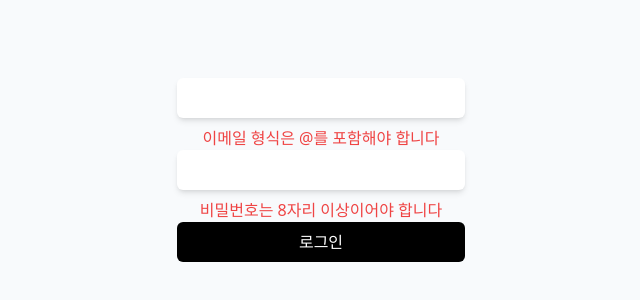
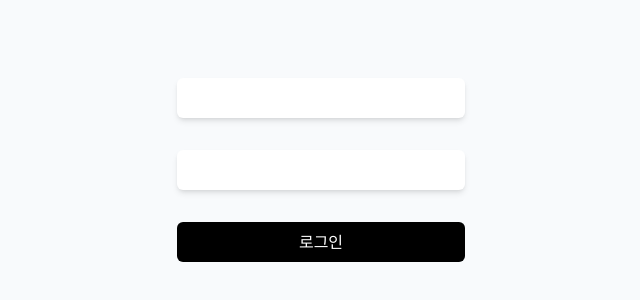
Before and after one commit to pre-onboarding-12th-1team/pre-onboarding-12th-1-1, a React (Create React App) app: page /signin in a window 1280 px wide. Shown: the part 230-530 px from the top of the page, without its empty margins (319-959 px from the left). Built offline with nearby package versions, Linux system fonts and the light colour scheme; the HTML template or start-up script is replaced by a standard one.

Commit message:
fix: 입력전에는 에러메세지가 보이지 않도록 수정
이메일과 비밀번호 초기값을 undefined로 변경, undefined면 에러메세지가 보이지 않도록 수정

Co-authored-by: Jieun Lee <jieeeun2@users.noreply.github.com>

```diff
--- a/src/components/common/InputWithErrorMessage.tsx
+++ b/src/components/common/InputWithErrorMessage.tsx
@@ -1,11 +1,13 @@
 import React, { ComponentProps } from 'react';
 
 interface Props extends ComponentProps<'input'> {
+  value?: string;
   className?: string;
   isValidated: boolean;
   errorMessage: string;
 }
 const InputWithErrorMessage = ({
+  value,
   className,
   isValidated,
   errorMessage,
@@ -16,7 +18,7 @@ const InputWithErrorMessage = ({
       {...rest}
       className={`${className} shadow-md outline-none rounded-md w-full h-10 p-3`}
     />
-    <span className="h-4 text-red-500">{isValidated ? '' : errorMessage}</span>
+    <span className="h-4 text-red-500">{!value || isValidated ? '' : errorMessage}</span>
   </>
 );
 
--- a/src/pages/SignInPage/index.tsx
+++ b/src/pages/SignInPage/index.tsx
@@ -3,8 +3,8 @@ import { useState } from 'react';
 import { emailPolicy, passwordPolicy } from 'utils/validation';
 
 const SignInPage = () => {
-  const [email, setEmail] = useState('');
-  const [password, setPassword] = useState('');
+  const [email, setEmail] = useState<string>();
+  const [password, setPassword] = useState<string>();
   const { isValidated: isEmailValidated, errorMessage: emailError } = emailPolicy(email);
   const { isValidated: isPasswordValidated, errorMessage: passwordError } =
     passwordPolicy(password);
--- a/src/utils/validation.ts
+++ b/src/utils/validation.ts
@@ -1,9 +1,9 @@
-export const emailPolicy = (email: string) => ({
+export const emailPolicy = (email = '') => ({
   isValidated: /@/.test(email),
   errorMessage: '이메일 형식은 @를 포함해야 합니다',
 });
 
-export const passwordPolicy = (password: string) => ({
+export const passwordPolicy = (password = '') => ({
   isValidated: password.length >= 8,
   errorMessage: '비밀번호는 8자리 이상이어야 합니다',
 });
```
